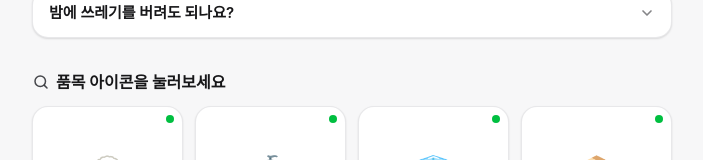
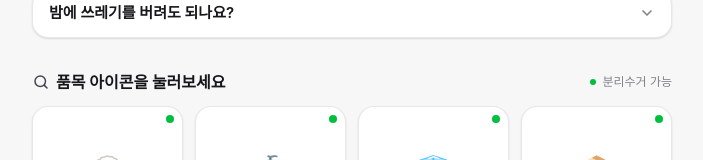
Before and after one commit to pocket03/BAECHURI-3-Sec-Waste-Guide, a Next.js app: page /search in a window 1280 px wide. Shown: the part 446-606 px from the top of the page, without its empty margins (288-991 px from the left). Built offline with nearby package versions, Linux system fonts and the light colour scheme; a web font is replaced by a local one.

Commit message:
품목 그리드에 재활용 가능 표시(초록점) 범례 추가

```diff
--- a/components/ItemGrid.tsx
+++ b/components/ItemGrid.tsx
@@ -10,12 +10,21 @@ import { SearchIcon } from "@/components/icons";
 export function ItemGrid({ lang }: { lang: Lang }) {
   return (
     <div>
-      <h2 className="font-bold text-base mb-3 flex items-center gap-1.5">
-        <span className="text-[color:var(--w-label-neutral)]">
-          <SearchIcon size={18} />
-        </span>
-        {t(lang, "itemGridTitle")}
-      </h2>
+      <div className="flex items-center justify-between gap-2 mb-3 flex-wrap">
+        <h2 className="font-bold text-base flex items-center gap-1.5">
+          <span className="text-[color:var(--w-label-neutral)]">
+            <SearchIcon size={18} />
+          </span>
+          {t(lang, "itemGridTitle")}
+        </h2>
+        <div className="flex items-center gap-1.5 text-xs text-[color:var(--w-label-alt)]">
+          <span
+            className="w-1.5 h-1.5 rounded-full bg-[color:var(--w-status-positive)] shrink-0"
+            aria-hidden
+          />
+          {t(lang, "itemDotLegend")}
+        </div>
+      </div>
       <div className="grid grid-cols-3 sm:grid-cols-4 gap-3">
         {ITEMS.map((item) => {
           const recyclable = CATEGORIES[item.category].recyclable;
--- a/lib/i18n.ts
+++ b/lib/i18n.ts
@@ -169,6 +169,12 @@ export const STRINGS = {
     zh: "点击物品图标",
     vi: "Nhấn vào biểu tượng vật phẩm",
   },
+  itemDotLegend: {
+    ko: "분리수거 가능",
+    en: "Recyclable",
+    zh: "可回收",
+    vi: "Có thể tái chế",
+  },
   changeLanguageButton: {
     ko: "언어 변경",
     en: "Change language",
```
